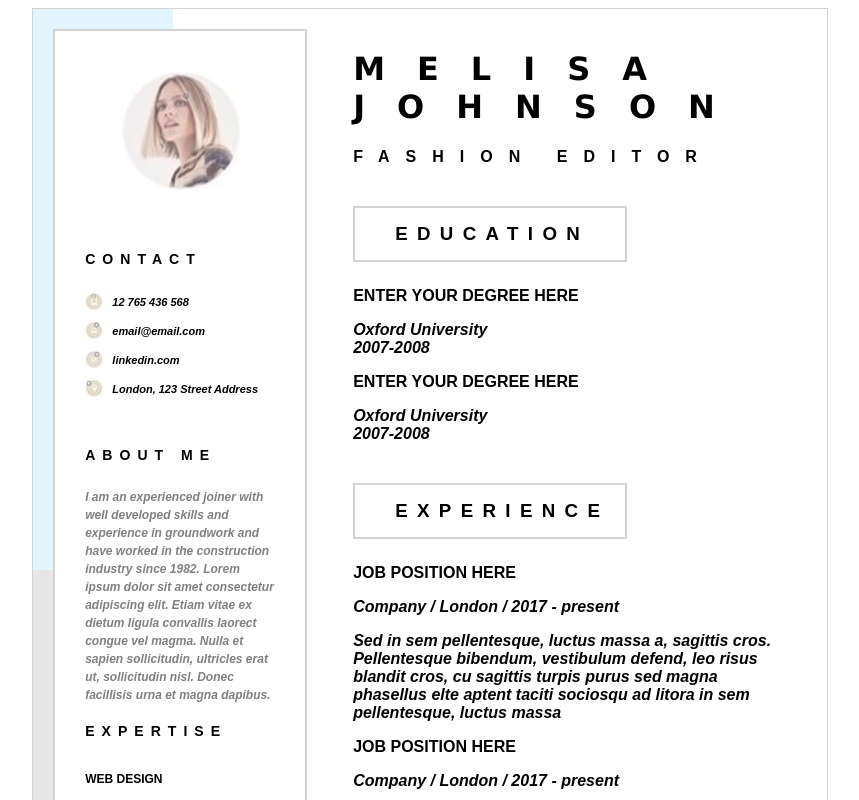
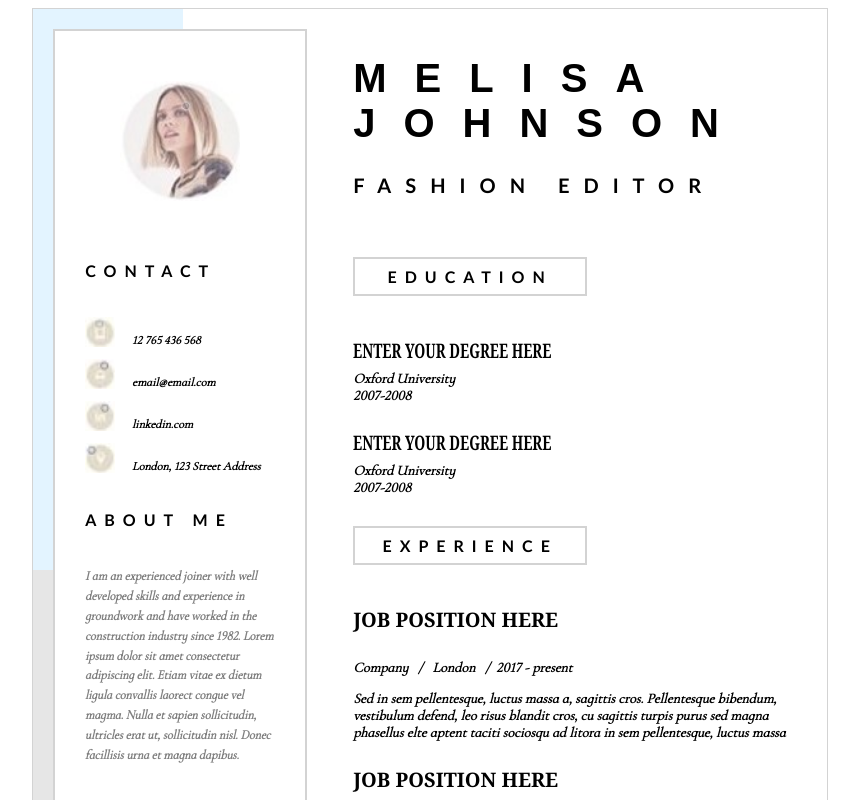
Before and after one commit to Gluchyy/Project_CV, a plain HTML site: page index.html in a window 1280 px wide. Shown: the top 800 px of the page, without its empty margins (210-1069 px from the left). Drawn offline with Linux system fonts and the light colour scheme.

Commit message:
Adding font styles etc

```diff
--- a/index.html
+++ b/index.html
@@ -8,6 +8,7 @@
 		<meta name="author" content="AO">
 		<meta name="robots" content="index, follow">
         <meta name="viewport" content="width=device-width, initial-scale=1">
+        <link href='https://fonts.googleapis.com/css?family=Cormorant Infant' rel='stylesheet'>
 
         <style type="text/css">
 
@@ -15,8 +16,8 @@
 
 			body
 			{
-				font-size:16px;
-				font-family: Arial, Helvetica, sans-serif;
+				font-size:20px;
+				font-family: "Trebuchet MS", Helvetica, sans-serif; /*-----------------------------------*/
 		        height:297mm;
 		  		width:210mm;
 		        /* to centre page on screen*/
@@ -25,6 +26,7 @@
 		        border: lightgray 1px solid;
 		        position: relative;
 		        font-weight:bold;
+
    			}
 
 			#container /*glowny blok majacy za zadanie trzymanie strony w ryzach*/
@@ -63,17 +65,26 @@
 				position: absolute;
 				left:320px;
 				top:20px;
-				margin-right: 40px;
+				margin-right: 20px;
+			}
+			#main_section p
+			{
+				font-size: 14px;
+			}
+			#main_section p, #about_me, nav>p
+			{
+				font-family: "Cormorant Infant", Helvetica, sans-serif; /*-----------------------------------*/
+				font-style:oblique;
 			}
 
 			#upper_background
 			{
-				position: absolute; top: 0%; height: 50%; width: 140px; left: 0%; background: #e3f4ff; z-index: -1;
+				position: absolute; top: 0%; height: 50%; width: 150px; left: 0%; background: #e3f4ff; z-index: -1;
 			}
 
 			#bottom_background
 			{
-				position: absolute; top: 50%; height: 50%; width: 140px; left: 0%; background: #e6e6e6; z-index: -1;
+				position: absolute; top: 50%; height: 50%; width: 150px; left: 0%; background: #e6e6e6; z-index: -1;
 			}
 
 			#side_section #photo
@@ -81,35 +92,40 @@
 				width:120px;
 				height:120px;
 				display: block;
-				margin:20px auto 60px auto;
+				margin:30px auto 60px auto;
 			}
 
 			h1
 			{
-				font-family: Verdana, Geneva, Arial, Helvetica, sans-serif;
-				letter-spacing: 1em;
+				letter-spacing: 0.7em;
+				font-family: sans-serif;
+				font-weight: 700;
 			}
 
 			h2
 			{
-				font-size:16px;
-				letter-spacing:1em;
+				font-size:20px;
+				letter-spacing:0.7em;
+				margin-bottom: 60px;
+				font-weight: 900;
 			}
 			h3
 			{
 				letter-spacing:0.5em;
-				margin-top:25px;
-				margin-bottom:25px;
-				font-weight:700;
+				margin:10px 0px;
+				font-weight: 900;
+				font-size:16px;
 			}
 
-			.h3_border
+			#main_section .h3_border
 			{
 				text-align: center;
 				width: 190px;
 				border:2px solid lightgray;
-				padding:15px 40px;
-				margin-top:40px;
+				padding:8px 20px;
+				margin: 30px 0px;
+
+
 
 			}
 			p
@@ -117,17 +133,26 @@
 				font-style:italic;
 			}
 
-			span.job_position
-			{
-
-			}
 			#expertise p
 			{
 				font-style: normal;
-				line-height: 2.5em;
+				line-height: 1.5em;
+				font-family: Georgia;
+				transform: scaleX(0.9);
+  				transform-origin: 0 0;
 
 			}
 
+			.only_for_styling, span.job_position
+			{
+				font-style: normal;
+				line-height: 2.5em;
+				font-family: Georgia;
+				transform: scaleX(0.7);
+  				transform-origin: 0 0;
+
+			}
+			span.job_position
 			nav p
 			{
 				font-size:11px;
@@ -138,19 +163,26 @@
 			{
 				color:gray;
 				line-height: 1.5em;
+				transform: scaleY(1.1);
+  				transform-origin: 0 0;
 
 			}
 			div#expertise
 			{
 				position:absolute;
 				bottom:10px;
+
 			}
 
 			.mini_picture
 			{
-				width:18px;
-				height:18px;
+				width:30px;
+				height:30px;
 				vertical-align: bottom;
+			}
+			.only_for_styling
+			{
+				margin-bottom:-20px;
 			}
 			/*]]>*/
 		</style>
@@ -170,27 +202,27 @@
 
 
 			     			<h3>CONTACT</h3>
+			     			<br>
+			     			<p><img class="mini_picture" src="images/CV_1_phone.jpg" alt="phone">&nbsp; &nbsp; &nbsp; 12 765 436 568</p>
 
-			     			<p><img class="mini_picture" src="images/CV_1_phone.jpg" alt="phone">&nbsp;&nbsp;&nbsp;12 765 436 568</p>
+			     			<p><img class="mini_picture" src="images/CV_1_email.jpg" alt="email">&nbsp; &nbsp; &nbsp; email@email.com</p>
 
-			     			<p><img class="mini_picture" src="images/CV_1_email.jpg" alt="email">&nbsp;&nbsp;&nbsp;email@email.com</p>
+			     			<p><img class="mini_picture" src="images/CV_1_linkedin.jpg" alt="linkedin">&nbsp; &nbsp; &nbsp; linkedin.com</p>
 
-			     			<p><img class="mini_picture" src="images/CV_1_linkedin.jpg" alt="linkedin">&nbsp;&nbsp;&nbsp;linkedin.com</p>
-
-			     			<p><img class="mini_picture" src="images/CV_1_adress.jpg" alt="adress">&nbsp;&nbsp;&nbsp;London, 123 Street Address</p>
+			     			<p><img class="mini_picture" src="images/CV_1_adress.jpg" alt="adress">&nbsp; &nbsp; &nbsp; London, 123 Street Address</p>
 
 			     		</nav>
 			     		<div>
 			     		<br>
 			     		<h3>ABOUT ME</h3>
-
+			     		<br>
 			     		<p id="about_me">I am an experienced joiner with well developed skills and experience in groundwork and have worked in the construction industry since 1982. Lorem ipsum dolor sit amet consectetur adipiscing elit. Etiam vitae ex dietum ligula convallis laorect congue vel magma.  Nulla et sapien sollicitudin, ultricles erat ut, sollicitudin nisl. Donec facillisis urna et magna dapibus.</p>
 
 			     		</div>
 
 			     		<div id="expertise">
 			     			<h3>EXPERTISE</h3>
-
+			     			<br>
 			     			<p>WEB DESIGN</p>
 
 			     			<p>PHOTOGRAPHY</p>
@@ -219,32 +251,31 @@
 
 			     		<h3 class="h3_border">EDUCATION</h3>
 
-			     		ENTER YOUR DEGREE HERE
+			     		<div class="only_for_styling">ENTER YOUR DEGREE HERE</div>
 			     		<p>Oxford University<br>
 			     		2007-2008</p>
 
-			     		ENTER YOUR DEGREE HERE
+			     		<div class="only_for_styling">ENTER YOUR DEGREE HERE</div>
 			     		<p>Oxford University<br>
 			     		2007-2008</p>
-
 
 			     		<h3 class="h3_border">EXPERIENCE</h3>
 
 			     		<span class="job_position">JOB POSITION HERE</span>
 
-			     		<p>Company / London / 2017 - present</p>
+			     		<p>Company &nbsp; / &nbsp; London &nbsp; /&nbsp; 2017 - present</p>
 
 			     		<p>Sed in sem pellentesque, luctus massa a, sagittis cros. Pellentesque bibendum, vestibulum defend, leo risus blandit cros, cu sagittis turpis purus sed magna phasellus elte aptent taciti sociosqu ad litora in sem pellentesque, luctus massa</p>
 
 						<span class="job_position">JOB POSITION HERE</span>
 
-			     		<p>Company / London / 2017 - present</p>
+			     		<p>Company &nbsp; / &nbsp; London &nbsp; /&nbsp; 2017 - present</p>
 
 			     		<p>Sed in sem pellentesque, luctus massa a, sagittis cros. Pellentesque bibendum, vestibulum defend, leo risus blandit cros, cu sagittis turpis purus sed magna phasellus elte aptent taciti sociosqu ad litora in sem pellentesque, luctus massa</p>
 
 						<span class="job_position">JOB POSITION HERE</span>
 
-			     		<p>Company / London / 2017 - present</p>
+			     		<p>Company &nbsp; / &nbsp; London &nbsp; /&nbsp; 2017 - present</p>
 
 			     		<p>Sed in sem pellentesque, luctus massa a, sagittis cros. Pellentesque bibendum, vestibulum defend, leo risus blandit cros, cu sagittis turpis purus sed magna phasellus elte aptent taciti sociosqu ad litora in sem pellentesque, luctus massa</p>
 
```
